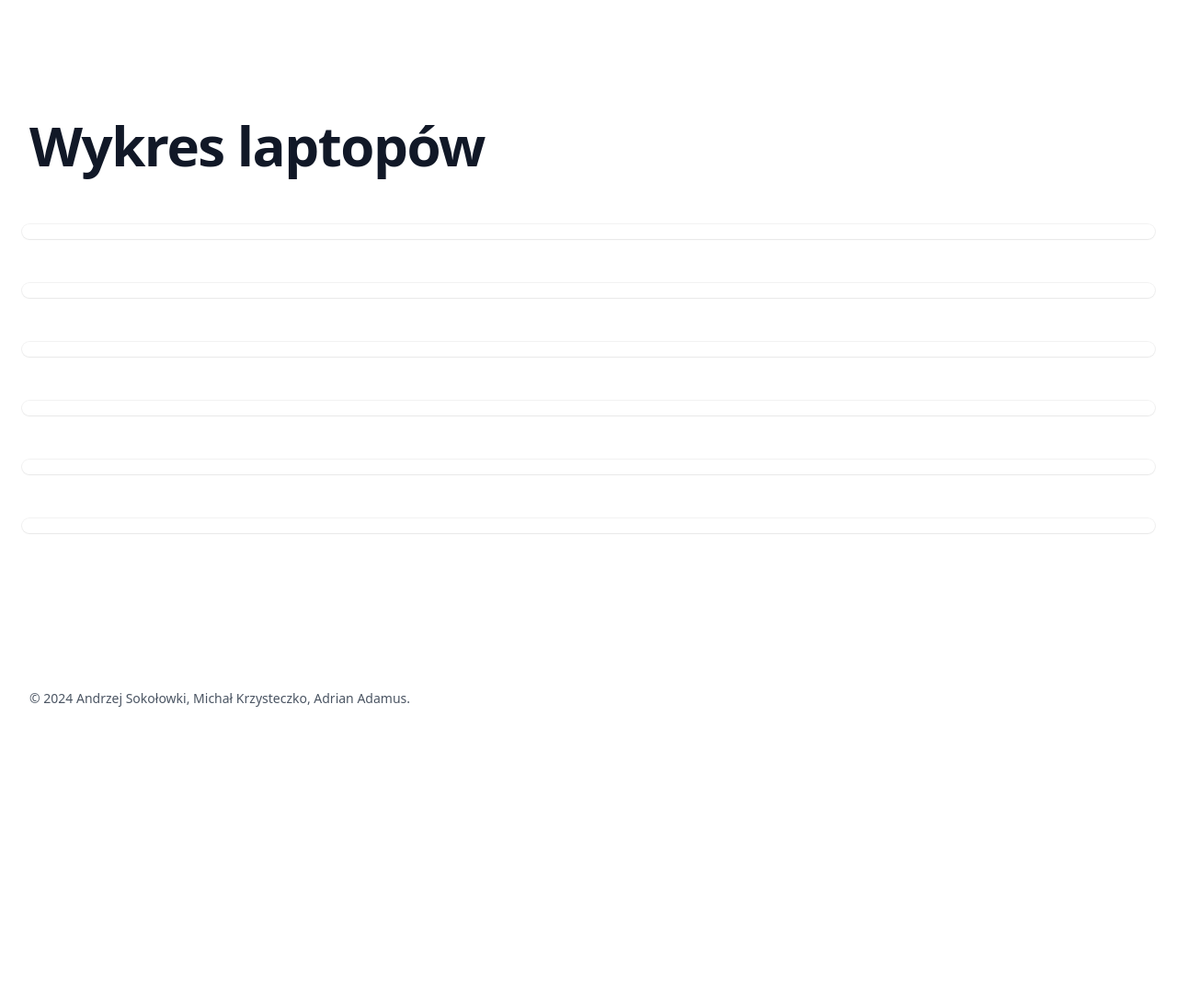
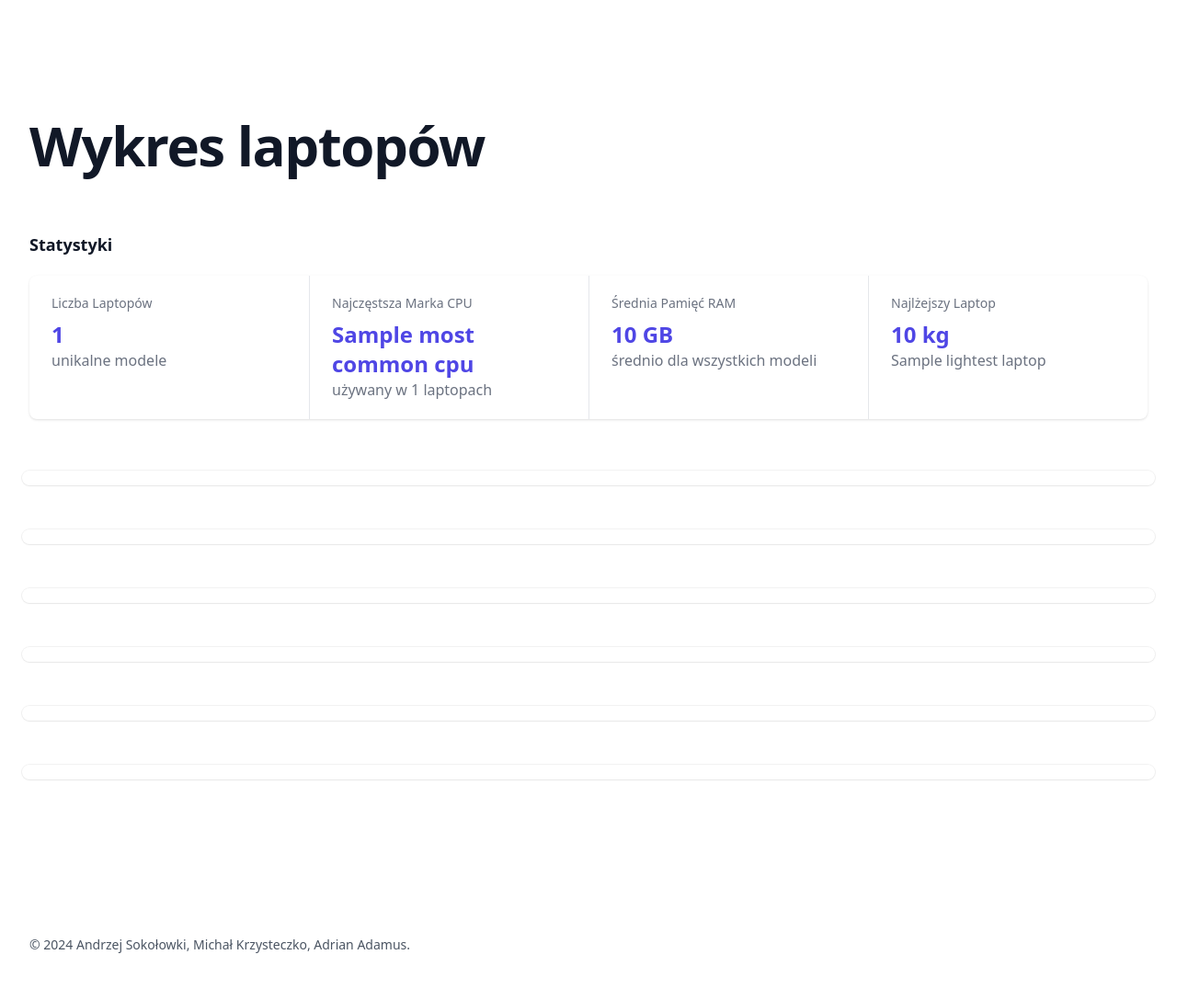
Before and after one commit to termi95/data_analyze, a Flask app: template templates/data.html in a window 1280 px wide. Shown: the part 64-1152 px from the top of the page at 92% size. Before the commit the page ends 833 px from the top, so only its background shows below. Run offline with Flask 3, Linux system fonts and the light colour scheme; the template is opened without the code that fills it: most values are stand-ins (such as "Sample title", 1, 10 or a date in 2020); some libraries are stand-ins or nearby versions.

Commit message:
stats added

```diff
--- a/main.py
+++ b/main.py
@@ -1,6 +1,6 @@
 from flask import Flask, render_template
 from db import recreate_db, get_data
-from services import sold_laptop_number_by_company_name, compare_weight_to_price, screen_size_distribution, average_price_by_ram, storage_type_distribution, resolution_vs_price
+from services import *
 
 app = Flask(__name__)
 app.config['base_url'] = "http://127.0.0.1:5000"
@@ -12,14 +12,29 @@ def hello_world():
 
 @app.route("/data")
 def data():
-    return render_template("data.html",
-                            base_url=app.config['base_url'],
-                            graphJSON=sold_laptop_number_by_company_name(),
-                            weightToPrice=compare_weight_to_price(),
-                            screenSizeDistribution=screen_size_distribution(),
-                            averagePriceByRam=average_price_by_ram(),
-                            storageTypeDistribution=storage_type_distribution(),
-                            resolutionVsPrice=resolution_vs_price())
+    total_laptops = get_total_laptops()
+    most_common_cpu, cpu_count = get_most_common_cpu()
+    average_ram = get_average_ram()
+    lightest_laptop, lightest_weight = get_lightest_laptop()
+
+    stats_data = {
+        "total_laptops": total_laptops,
+        "most_common_cpu": {"name": most_common_cpu, "count": cpu_count},
+        "average_ram": average_ram,
+        "lightest_laptop": {"name": lightest_laptop, "weight": lightest_weight}
+    }
+
+    return render_template(
+        "data.html",
+        base_url=app.config['base_url'],
+        graphJSON=sold_laptop_number_by_company_name(),
+        weightToPrice=compare_weight_to_price(),
+        screenSizeDistribution=screen_size_distribution(),
+        averagePriceByRam=average_price_by_ram(),
+        storageTypeDistribution=storage_type_distribution(),
+        resolutionVsPrice=resolution_vs_price(),
+        stats=stats_data
+    )
 
 if __name__ == "__main__":
     app.run(debug=True)
--- a/templates/data.html
+++ b/templates/data.html
@@ -1,13 +1,39 @@
 {% extends 'base.html' %}
 
 {% block head %}
-<title>Python - data</title>
+<title>Python - wykresy</title>
 {% endblock %}
 
 {% block body %}
 <div class="overflow-hidden bg-white py-24 sm:py-32">
   <div class="mx-auto max-w-7xl px-6 lg:px-8">
     <p class="max-w-2xl text-pretty text-5xl font-semibold tracking-tight text-gray-900 sm:text-balance sm:text-6xl">Wykres laptopów</p>
+
+    <div class="mt-16">
+      <h3 class="text-lg font-semibold text-gray-900">Statystyki</h3>
+      <dl class="mt-5 grid grid-cols-1 divide-y divide-gray-200 overflow-hidden rounded-lg bg-white shadow md:grid-cols-4 md:divide-x md:divide-y-0">
+        <div class="px-6 py-5">
+          <dt class="text-sm font-medium text-gray-500">Liczba Laptopów</dt>
+          <dd class="mt-2 text-2xl font-semibold text-indigo-600">{{ stats['total_laptops'] }}</dd>
+          <span class="text-base text-gray-500">unikalne modele</span>
+        </div>
+        <div class="px-6 py-5">
+          <dt class="text-sm font-medium text-gray-500">Najczęstsza Marka CPU</dt>
+          <dd class="mt-2 text-2xl font-semibold text-indigo-600">{{ stats['most_common_cpu']['name'] }}</dd>
+          <span class="text-base text-gray-500">używany w {{ stats['most_common_cpu']['count'] }} laptopach</span>
+        </div>
+        <div class="px-6 py-5">
+          <dt class="text-sm font-medium text-gray-500">Średnia Pamięć RAM</dt>
+          <dd class="mt-2 text-2xl font-semibold text-indigo-600">{{ stats['average_ram'] }} GB</dd>
+          <span class="text-base text-gray-500">średnio dla wszystkich modeli</span>
+        </div>
+        <div class="px-6 py-5">
+          <dt class="text-sm font-medium text-gray-500">Najlżejszy Laptop</dt>
+          <dd class="mt-2 text-2xl font-semibold text-indigo-600">{{ stats['lightest_laptop']['weight'] }} kg</dd>
+          <span class="text-base text-gray-500">{{ stats['lightest_laptop']['name'] }}</span>
+        </div>
+      </dl>
+    </div>
 
     <div class="relative mt-16 sm:h-auto">
       <div class="absolute -inset-2 shadow-sm ring-1 ring-black/5 rounded-lg"></div>
--- a/templates/index.html
+++ b/templates/index.html
@@ -1,7 +1,7 @@
 {% extends 'base.html' %}
 
 {% block head %}
-<title>Python - projekt</title>
+<title>Python - analiza projektu</title>
 {% endblock %}
 
 {% block body %}
```
Also changed, not shown: services/__init__.py (+10 -2 lines), services/data_service.py (+31 -0 lines).
